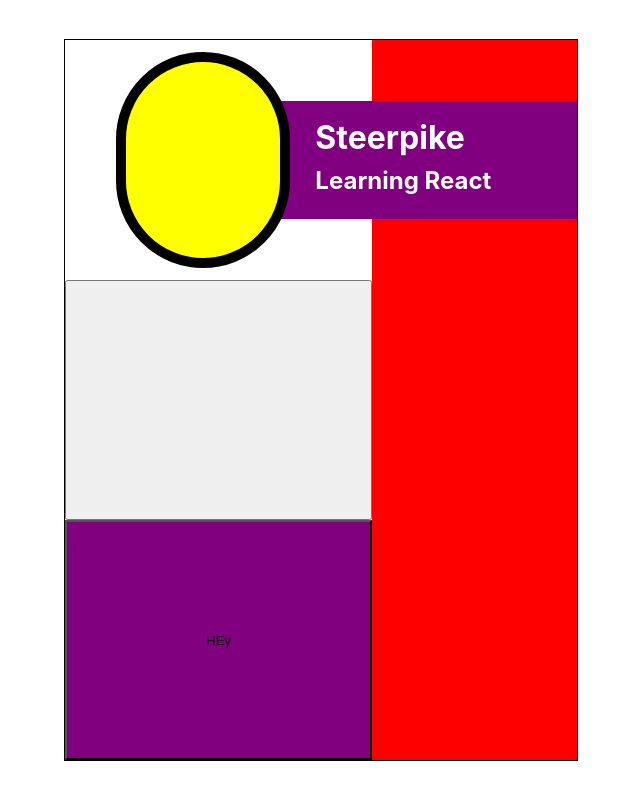
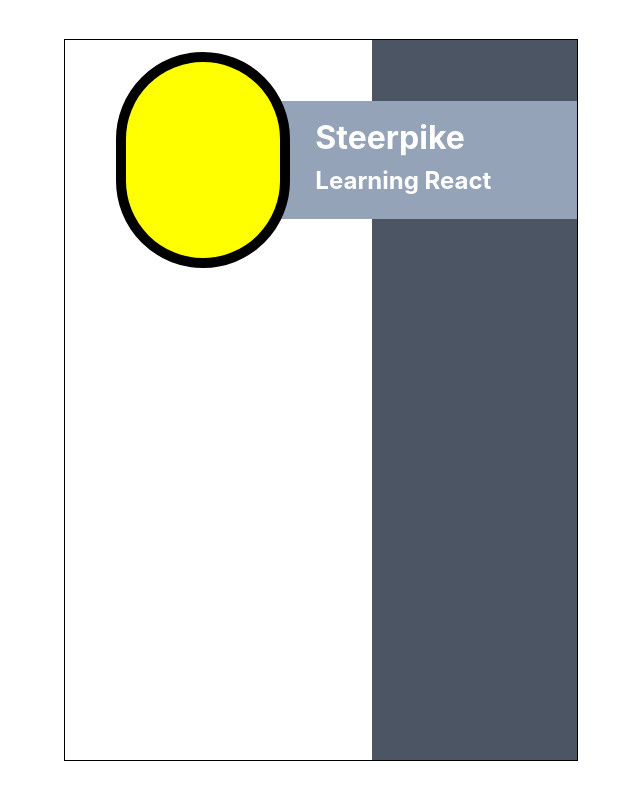
Before and after one commit to Kiwasthal/cv-app-revisited, a React (Create React App) app: page / in a window 1280 px wide. Shown: the whole page, without its empty margins (319-959 px from the left). Built offline with nearby package versions, Linux system fonts and the light colour scheme; the HTML template or start-up script is replaced by a standard one.

Commit message:
App change theme useEffect hook added

```diff
--- a/src/App.js
+++ b/src/App.js
@@ -6,64 +6,49 @@
 
 function App() {
   const [theme, setTheme] = useState({
-    main: 'purple',
-    secondary: 'red',
+    main: '#94a3b8',
+    secondary: '#4b5563',
   });
 
-  const changeTheme = theme => {
+  useEffect(() => {
+    const changeTheme = e => {
+      if (e.keyCode !== 32) return;
       let index;
       const themeLibrary = [
-      { main: 'red', secondary: 'blue' },
-      { main: 'purple', secondary: 'green' },
-      { main: 'pink', secondary: 'black' },
-      { main: 'orange', secondary: 'yellow' },
+        { main: '#94a3b8', secondary: '#4b5563' },
+        { main: '#737373', secondary: '#44403c' },
+        { main: '#f87171', secondary: '#7f1d1d' },
+        { main: '#fb923c', secondary: '#9a3412' },
+        { main: '#fbbf24', secondary: '#a16207' },
+        { main: '#84cc16', secondary: '#365314' },
+        { main: '#2dd4bf', secondary: '#155e75' },
+        { main: '#60a5fa', secondary: '#075985' },
+        { main: '#a855f7', secondary: '#581c87' },
+        { main: '#e879f9', secondary: '#701a75' },
+        { main: '#fda4af', secondary: '#9f1239' },
       ];
-    themeLibrary.map((obj, arrayIndex) => {
-      if (obj.main === theme.main) {
-        index = arrayIndex;
-      }
-    });
+      themeLibrary.map((obj, arrayIndex) =>
+        obj.main === theme.main ? (index = arrayIndex) : obj
+      );
       if (index === themeLibrary.length - 1) index = -1;
       setTheme({
         main: themeLibrary[index + 1].main,
         secondary: themeLibrary[index + 1].secondary,
       });
     };
-
-  const useKeyPress = targetKey => {
-    useEffect(() => {
-      window.addEventListener('keydown', e => {
-        changeTheme(theme);
-      });
-      // return () => {
-      //   window.removeEventListener('keydown', e => {
-      //     changeTheme(theme);
-      //   });
-      // };
-    }, []);
-  };
-  const space = useKeyPress('space');
+    window.addEventListener('keydown', changeTheme);
+    return () => window.removeEventListener('keydown', changeTheme);
+  }, [theme]);
 
   return (
     <div className="App">
-      {space}
-      <button
-        onClick={e => {
-          changeTheme(theme);
-        }}
-      ></button>
       <ThemeProvider theme={theme}>
         <Title />
-        <Button>HEy</Button>
         <RightPartition />
       </ThemeProvider>
     </div>
   );
 }
-
-const Button = styled.button`
-  background-color: ${props => props.theme.main};
-`;
 
 const RightPartition = styled.div`
   grid-area: 1 / 2 / 4 / 3;
--- a/src/index.css
+++ b/src/index.css
@@ -23,7 +23,7 @@
   min-height: 90vh;
   min-width: 40vw;
   display: grid;
-  grid-template-rows: 1fr 1fr 1fr;
+  grid-template-rows: 30vh 1fr 1fr;
   grid-template-columns: 60% 40%;
   grid-template-areas:
     'title title'
```
Lines whose indentation alone changed are shown as unchanged.
